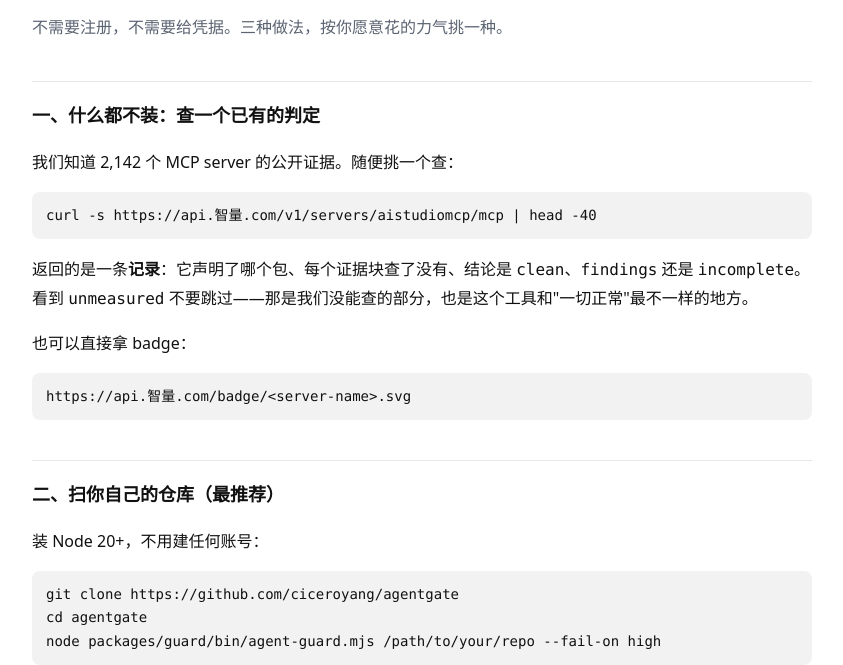
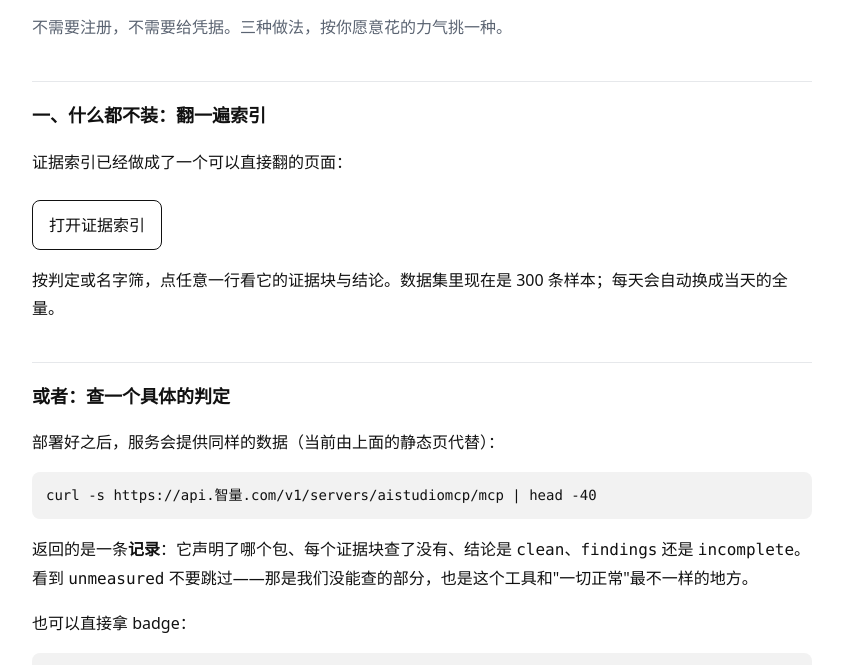
Before and after one commit to actions-marketplace-validations/ciceroyang_agentgate, a website: page site/try.html in a window 1280 px wide. Shown: the part 108-773 px from the top of the page, without its empty margins (218-1061 px from the left). Drawn offline with Linux system fonts and the light colour scheme.

Commit message:
pages: rebuild daily from the live registry, and point everything at the URL
The page was showing the committed sample. It now refreshes first and
falls back to the sample only if the refresh fails, so the browsable index
is current without a server.

README, the landing page and the ten-minute page all point at the live
URL now, because it is the one thing that can be shown to someone today
without waiting on a filing decision.

```diff
--- a/site/try.html
+++ b/site/try.html
@@ -20,8 +20,16 @@ footer{margin-top:64px;color:var(--muted);font-size:14px;border-top:1px solid va
 <h1>十分钟自己试</h1>
 <p class="muted">不需要注册，不需要给凭据。三种做法，按你愿意花的力气挑一种。</p>
 
-<h2>一、什么都不装：查一个已有的判定</h2>
-<p>我们知道 2,142 个 MCP server 的公开证据。随便挑一个查：</p>
+<h2>一、什么都不装：翻一遍索引</h2>
+
+<p>证据索引已经做成了一个可以直接翻的页面：</p>
+
+<p><a class="cta" href="https://ciceroyang.github.io/agentgate/">打开证据索引</a></p>
+
+<p>按判定或名字筛，点任意一行看它的证据块与结论。数据集里现在是 300 条样本；每天会自动换成当天的全量。</p>
+
+<h2>或者：查一个具体的判定</h2>
+<p>部署好之后，服务会提供同样的数据（当前由上面的静态页代替）：</p>
 <pre><code>curl -s https://api.智量.com/v1/servers/aistudiomcp/mcp | head -40</code></pre>
 <p>返回的是一条<b>记录</b>：它声明了哪个包、每个证据块查了没有、结论是 <code>clean</code>、<code>findings</code> 还是 <code>incomplete</code>。看到 <code>unmeasured</code> 不要跳过——那是我们没能查的部分，也是这个工具和"一切正常"最不一样的地方。</p>
 <p>也可以直接拿 badge：</p>
```
Also changed, not shown: site/index.html (+1 -0 lines), .github/workflows/pages.yml, README.md.
